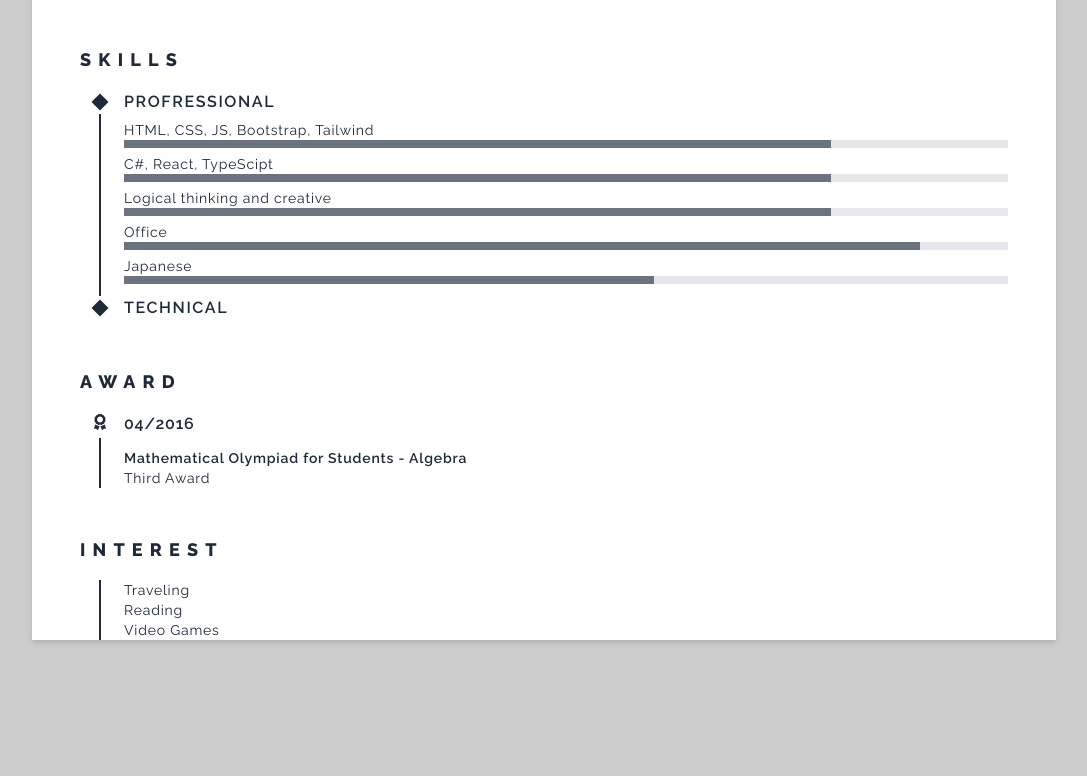
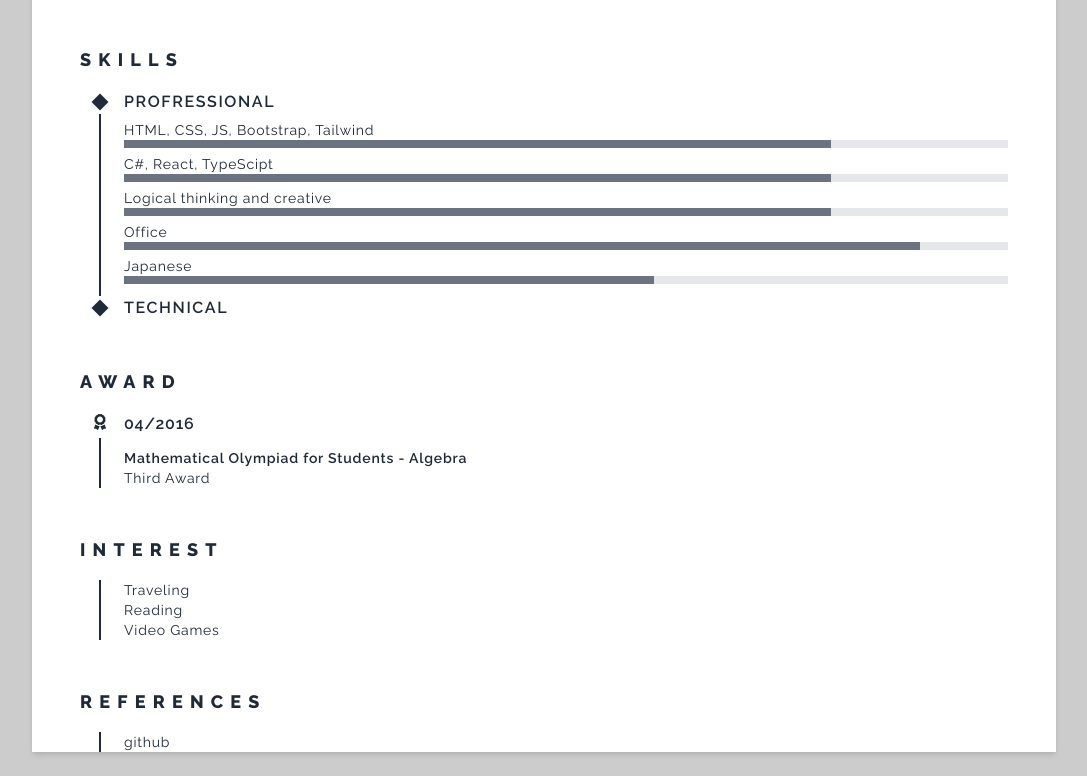
Before and after one commit to thaotram/resume, a Next.js app: page / in a window 1280 px wide. Shown: the part 2004-2780 px from the top of the page, without its empty margins (96-1183 px from the left). Before the commit the page ends 2668 px from the top, so only its background shows below. Built offline with nearby package versions, Linux system fonts and the light colour scheme.

Commit message:
feat(layout): add `ResumeReferences`

```diff
--- a/components/Resume/Resume.tsx
+++ b/components/Resume/Resume.tsx
@@ -7,6 +7,7 @@ import ResumeExperience from './ResumeExperience';
 import ResumeSkill from './ResumeSkills';
 import ResumeAward from './ResumeAward';
 import ResumeInterests from './ResumeInterests';
+import ResumeReferences from './ResumeReferences';
 
 export default function Resume() {
     return (
@@ -21,6 +22,7 @@ export default function Resume() {
                 <ResumeSkill />
                 <ResumeAward />
                 <ResumeInterests />
+                <ResumeReferences />
             </div>
         </div>
     );
--- /dev/null
+++ b/components/Resume/ResumeReferences.tsx
@@ -0,0 +1,10 @@
+import GridContent from '../Utils/GridContent';
+import GridContentWrapper from '../Utils/GridContentWrapper';
+
+export default function ResumeReferences() {
+    return (
+        <GridContentWrapper title="References">
+            <GridContent>github</GridContent>
+        </GridContentWrapper>
+    );
+}
```
